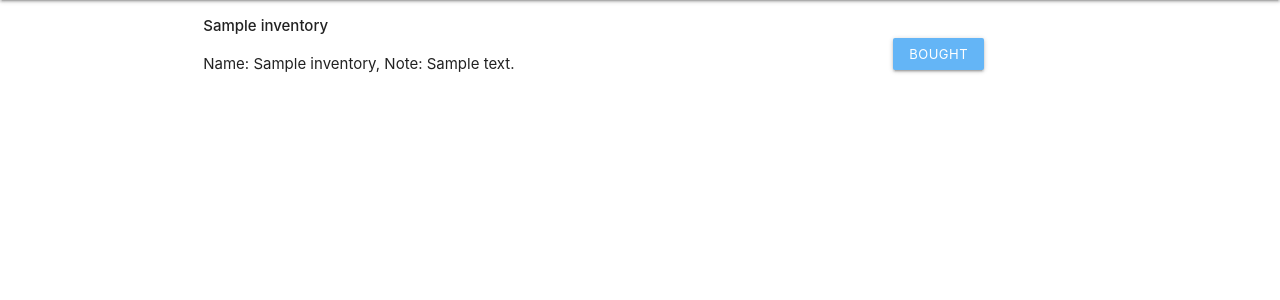
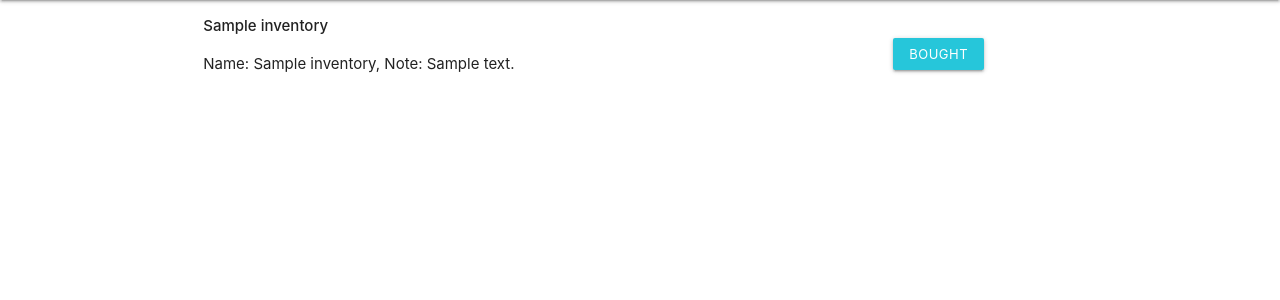
Before and after one commit to r-andy79/shopping-helper, a Flask app: page /shopping_list in a window 1280 px wide. Shown: the part 64-364 px from the top of the page. Run offline with Flask 2, Linux system fonts and the light colour scheme; a database or web service that is not in the repository returns one stand-in record (values such as "Sample title"); some libraries are stand-ins or nearby versions.

Commit message:
Minor styling changes

```diff
--- a/templates/addcategory.html
+++ b/templates/addcategory.html
@@ -19,7 +19,7 @@
     <ul>
       {% for cat in categories %}
       <li>
-        <div class="col s10"><p>{{ cat.category_name }}</p></div>
+        <div class="col s10"><p>{{ cat.category_name.capitalize() }}</p></div>
         <div class="col s2 center-align">
             <a href= "{{ url_for('edit_category', item_id=cat._id) }}" class="waves-effect waves-light btn-small blue lighten-2">Edit</a>
         </div>
--- a/templates/shopping_list.html
+++ b/templates/shopping_list.html
@@ -15,7 +15,7 @@
       </p>
       </div>
       <div class="col s4 center-align">
-          <a href="{{ url_for('buy_item', item_id=product.id) }}" class="waves-effect waves-light btn-small blue lighten-2">Bought</a>
+          <a href="{{ url_for('buy_item', item_id=product.id) }}" class="waves-effect waves-light btn-small cyan lighten-1">Bought</a>
       </div>
       {% endfor %}
     </div>
```
